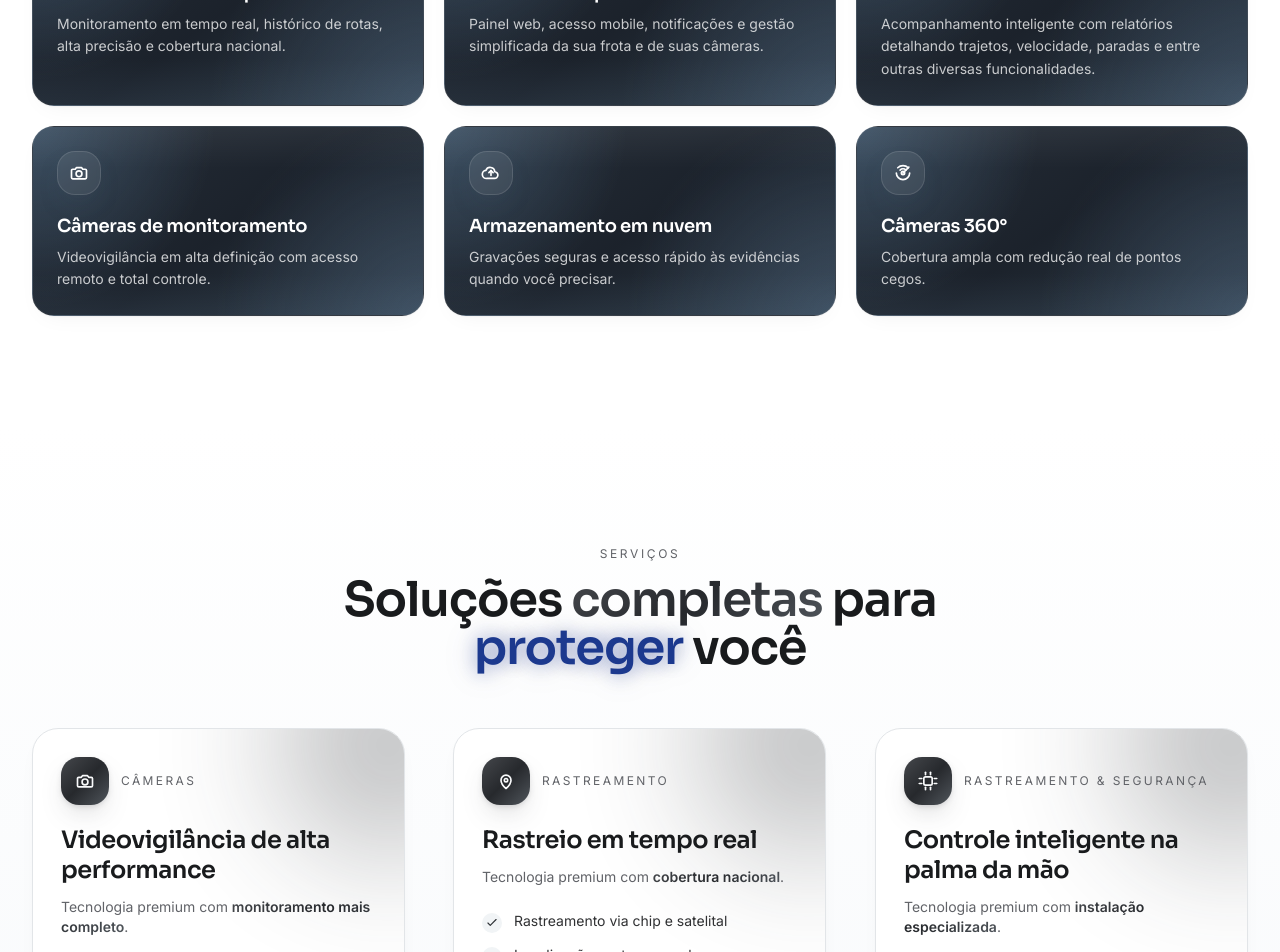
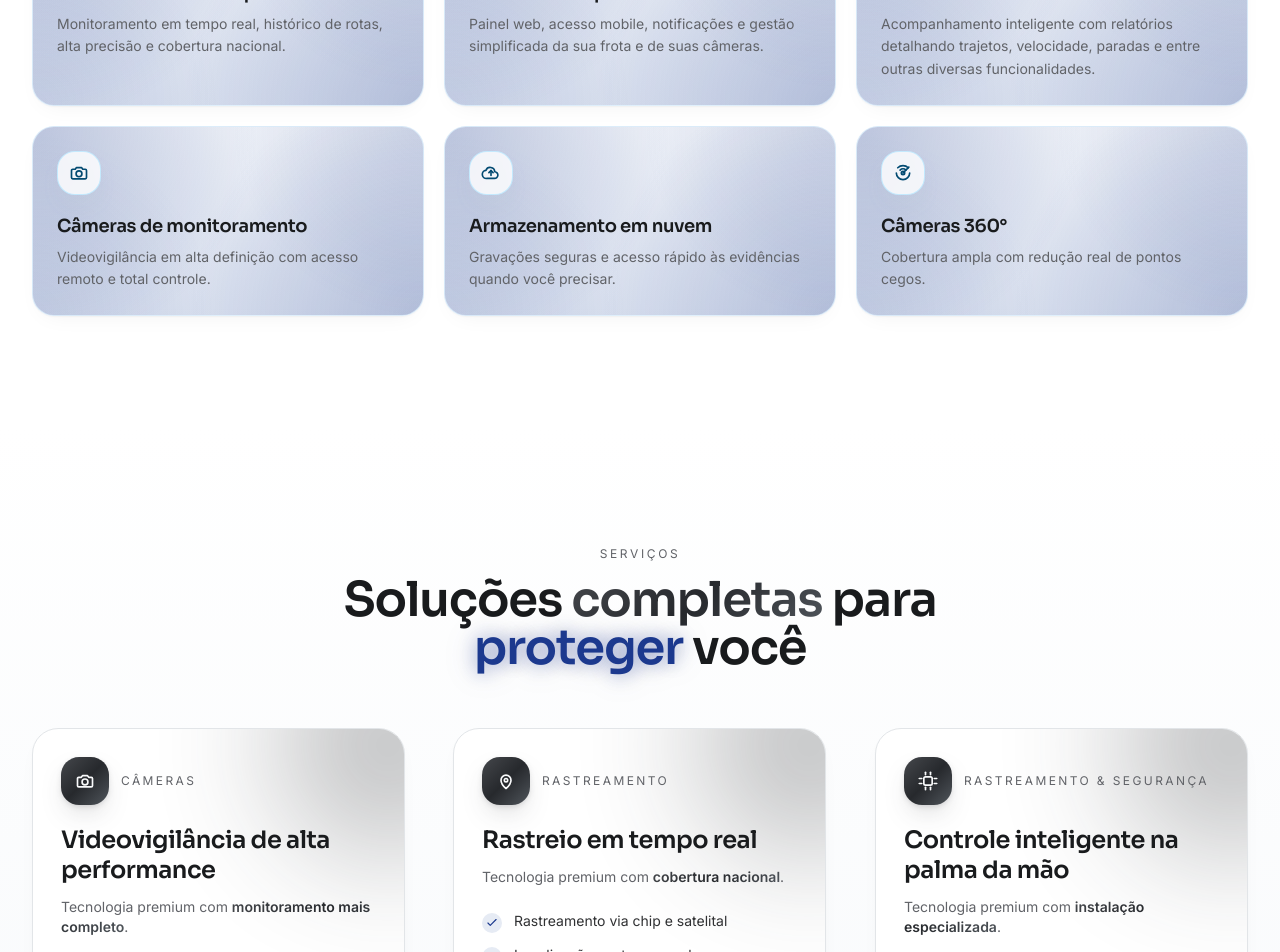
Before and after one commit to Jhonatan-HenriqueS/ese-security, a Next.js app: page / in a window 1280 px wide. Shown: the part 2300-3252 px from the top of the page. Built offline with nearby package versions, Linux system fonts and the light colour scheme.

Commit message:
style: change bg of the cards

```diff
--- a/app/components/landing/Benefits.tsx
+++ b/app/components/landing/Benefits.tsx
@@ -68,22 +68,14 @@ export function Benefits() {
               delay={i * 0.04}
               className="h-full list-none"
             >
-              <article className="group relative h-full overflow-hidden rounded-2xl border border-white/10 bg-benefit-card p-6 text-white shadow-card transition-all duration-300 hover:scale-[1.025] hover:shadow-card-hover hover:brightness-110">
-                <div
-                  aria-hidden
-                  className="pointer-events-none absolute inset-0 opacity-70"
-                  style={{
-                    backgroundImage:
-                      "linear-gradient(180deg, color-mix(in oklab, white 8%, transparent), transparent 22%, transparent 78%, color-mix(in oklab, oklch(0.58 0.05 245) 18%, transparent))",
-                  }}
-                />
-                <div className="relative inline-flex h-11 w-11 items-center justify-center rounded-xl border border-white/12 bg-white/8 text-white shadow-[0_12px_30px_-16px_color-mix(in_oklab,oklch(0.58_0.05_245)_55%,transparent)] backdrop-blur-[2px]">
+              <article className="group h-full overflow-hidden rounded-2xl border border-sky-100/80 bg-benefit-card p-6 shadow-card transition-all duration-300 hover:scale-[1.025] hover:shadow-card-hover">
+                <div className="relative inline-flex h-11 w-11 items-center justify-center rounded-xl border border-sky-200/80 bg-white/80 text-sky-900 shadow-[0_12px_30px_-16px_color-mix(in_oklab,oklch(0.76_0.04_220)_45%,transparent)] backdrop-blur-[2px]">
                   <it.icon className="h-5 w-5" aria-hidden />
                 </div>
-                <h3 className="relative mt-5 font-display text-lg font-semibold leading-tight text-white">
+                <h3 className="relative mt-5 font-display text-lg font-semibold leading-tight text-foreground">
                   {it.title}
                 </h3>
-                <p className="relative mt-2 text-sm leading-relaxed text-white/76">
+                <p className="relative mt-2 text-sm leading-relaxed text-muted-foreground">
                   {it.desc}
                 </p>
               </article>
--- a/app/components/landing/Plan.tsx
+++ b/app/components/landing/Plan.tsx
@@ -52,7 +52,7 @@ export function Plan() {
             />
 
             <div className="relative grid grid-cols-1 lg:grid-cols-5 gap-0">
-              <header className="lg:col-span-2 p-8 sm:p-10 lg:p-12 border-b lg:border-b-0 lg:border-r border-border bg-secondary/40">
+              <header className="lg:col-span-2 border-b border-sky-100/80 bg-benefit-card p-8 sm:p-10 lg:border-r lg:border-b-0 lg:p-12">
                 <span className="inline-flex items-center gap-2 rounded-full bg-white border border-border px-3 py-1 text-xs font-medium text-muted-foreground shadow-card">
                   <Sparkles
                     className="h-3.5 w-3.5 text-[var(--graphite)]"
--- a/app/components/landing/Services.tsx
+++ b/app/components/landing/Services.tsx
@@ -79,7 +79,7 @@ export function Services() {
               delay={i * 0.08}
               className="h-full list-none"
             >
-              <article className="group relative h-full overflow-hidden rounded-3xl border border-border bg-white p-7 shadow-card transition-all duration-300 hover:scale-[1.015] hover:shadow-card-hover hover:bg-secondary/60">
+              <article className="group relative h-full overflow-hidden rounded-3xl border border-border bg-white p-7 shadow-card transition-all duration-300 hover:scale-[1.015] hover:shadow-card-hover hover:bg-[color-mix(in_oklab,rgb(30_58_138)_6%,white)]">
                 <div
                   aria-hidden
                   className="absolute -top-24 -right-24 h-56 w-56 rounded-full opacity-30 blur-3xl"
@@ -109,7 +109,7 @@ export function Services() {
                   <ul className="mt-6 space-y-3">
                     {s.items.map((it) => (
                       <li key={it} className="flex items-start gap-3 text-sm">
-                        <span className="mt-0.5 inline-flex h-5 w-5 shrink-0 items-center justify-center rounded-full bg-secondary text-[var(--graphite)]">
+                        <span className="mt-0.5 inline-flex h-5 w-5 shrink-0 items-center justify-center rounded-full bg-[color-mix(in_oklab,rgb(30_58_138)_10%,white)] text-blue-900">
                           <Check className="h-3.5 w-3.5" aria-hidden />
                         </span>
                         <span className="text-foreground/90">{it}</span>
--- a/app/globals.css
+++ b/app/globals.css
@@ -122,19 +122,29 @@
   --gradient-benefit-card:
     radial-gradient(
       circle at top left,
-      color-mix(in oklab, oklch(0.64 0.07 245) 36%, transparent) 0%,
-      transparent 42%
+      color-mix(in oklab, rgb(30 58 138) 24%, transparent) 0%,
+      transparent 52%
+    ),
+    radial-gradient(
+      circle at top right,
+      color-mix(in oklab, rgb(30 58 138) 14%, transparent) 0%,
+      transparent 44%
     ),
     radial-gradient(
       circle at bottom right,
-      color-mix(in oklab, oklch(0.6 0.06 252) 30%, transparent) 0%,
-      transparent 48%
+      color-mix(in oklab, rgb(30 58 138) 20%, transparent) 0%,
+      transparent 54%
+    ),
+    radial-gradient(
+      circle at bottom left,
+      color-mix(in oklab, rgb(30 58 138) 10%, transparent) 0%,
+      transparent 42%
     ),
     linear-gradient(
-      145deg,
-      oklch(0.3 0.022 255) 0%,
-      oklch(0.25 0.02 257) 52%,
-      oklch(0.33 0.026 246) 100%
+      180deg,
+      color-mix(in oklab, rgb(30 58 138) 7%, white) 0%,
+      color-mix(in oklab, rgb(30 58 138) 12%, white) 52%,
+      color-mix(in oklab, rgb(30 58 138) 16%, white) 100%
     );
 
   /* Sombras tecnológicas (espelhadas) */
```
